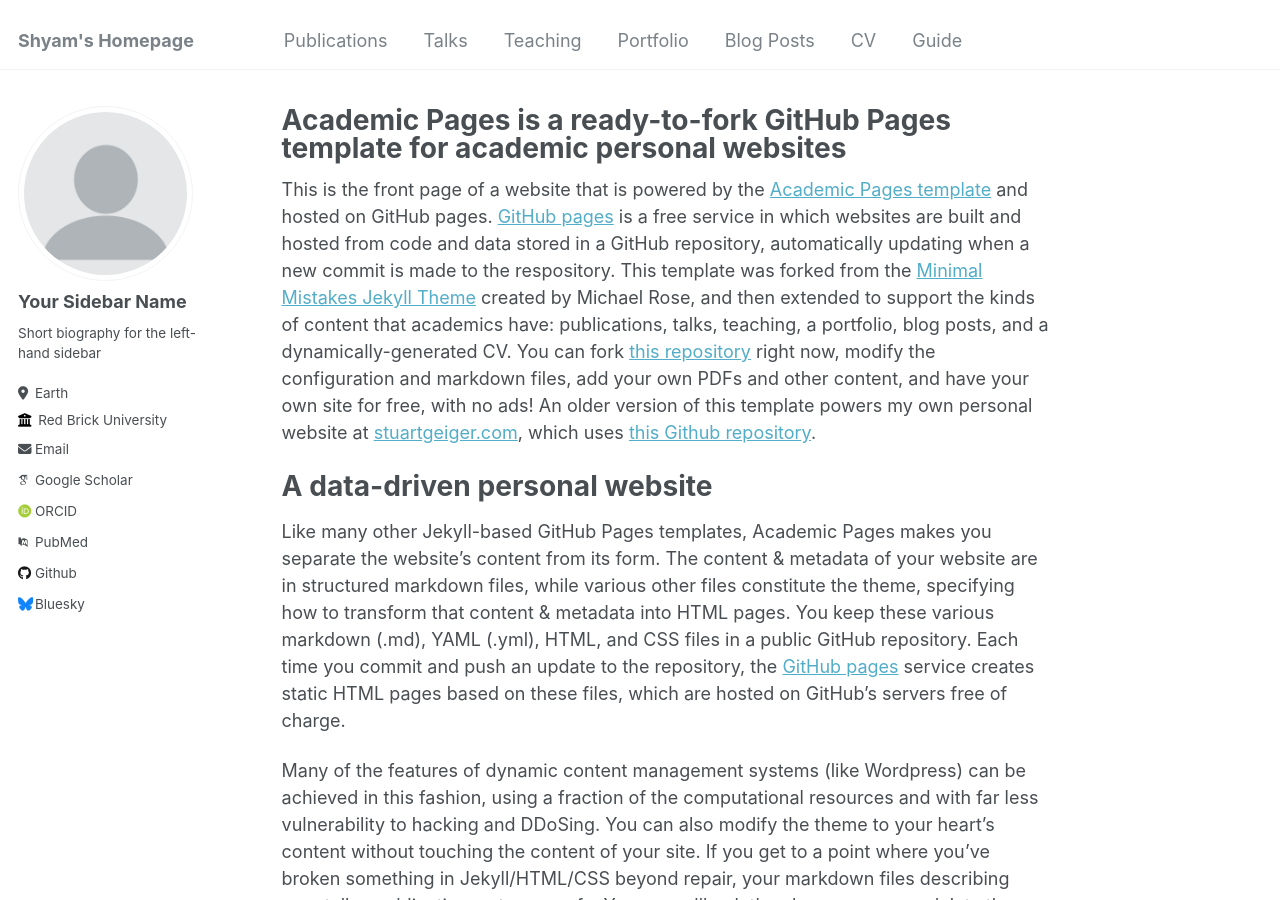
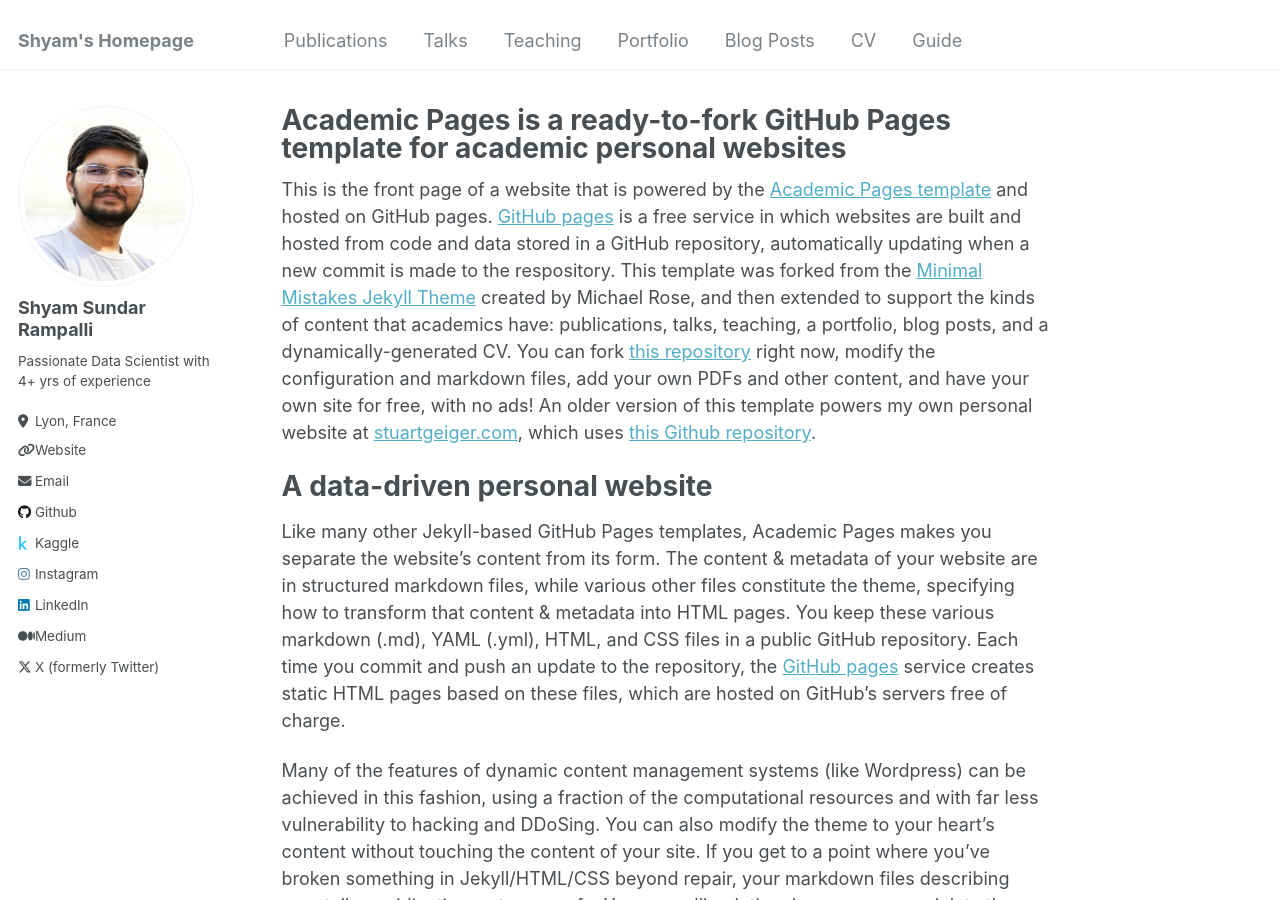
Before and after one commit to rampallishyam/rampallishyam.github.io, a Jekyll site: the page built from _pages/about.md, in a window 1280 px wide and 900 px high. Built offline with Jekyll 4.4.1, drawn with Linux system fonts in a browser that asks for light colours; some web fonts are replaced.

Commit message:
some more additions

```diff
--- a/_config.yml
+++ b/_config.yml
@@ -12,7 +12,7 @@ title                    : "Shyam's Homepage"
 title_separator          : "-"
 name                     : &name "Your Name"
 description              : &description "personal description"
-url                      : https://academicpages.github.io # the base hostname & protocol for your site e.g. "https://mmistakes.github.io"
+url                      : https://rampallishyam.github.io # the base hostname & protocol for your site e.g. "https://mmistakes.github.io"
 baseurl                  : "" # the subpath of your site, e.g. "/blog"
 repository               : "academicpages/academicpages.github.io"
 
@@ -21,51 +21,51 @@ repository               : "academicpages/academicpages.github.io"
 #               Additional customization can be done by editing /_includes/author-profile.html
 author:
   # Biographic information
-  avatar           : "profile.png"
-  name             : "Your Sidebar Name"
+  avatar           : "profile.jpg"
+  name             : "Shyam Sundar Rampalli"
   pronouns         : # example: "she/her"
-  bio              : "Short biography for the left-hand sidebar"
-  location         : "Earth"
-  employer         : "Red Brick University"
-  uri              : # URL
-  email            : "none@example.org"
+  bio              : "Passionate Data Scientist with 4+ yrs of experience"
+  location         : "Lyon, France"
+  employer         : # "Red Brick University"
+  uri              : "rampallishyam.github.io"
+  email            : "rampallishyam2@gmail.com"
 
   # Academic websites
   arxiv            : # URL - Update with the correct link to your profile
-  googlescholar    : "https://scholar.google.com/citations?user=PS_CX0AAAAAJ"
+  googlescholar    : # "https://scholar.google.com/citations?user=PS_CX0AAAAAJ"
   impactstory      : # URL
-  orcid            : "http://orcid.org/yourorcidurl"
+  orcid            : # "http://orcid.org/yourorcidurl"
   semantic         : # URL
-  pubmed           : "https://www.ncbi.nlm.nih.gov/pubmed/?term=john+snow"
+  pubmed           : # "https://www.ncbi.nlm.nih.gov/pubmed/?term=john+snow"
   researchgate     : # URL
 
   # Repositories and software development
   bitbucket        : # Username - Update with your username on the site
   codepen          : # Username
   dribbble         : # Username
-  github           : "academicpages"
-  kaggle           : # Username
+  github           : "rampallishyam"
+  kaggle           : "shyamsundar94"
   stackoverflow    : # User number or user number and name (i.e., use "1" or "1/jeff-atwood")
 
   # Social media
-  bluesky          : "bsky.app" # Replace this with you Bluesky username
+  bluesky          : # "bsky.app" # Replace this with you Bluesky username
   facebook         : # Username
   flickr           : # Username
   foursquare       : # Username
   goodreads        : # Username
   google_plus      : # Username
   keybase          : # Username
-  instagram        : # Username
+  instagram        : "shyamsees"
   lastfm           : # Username
-  linkedin         : # Username
+  linkedin         : "shyam-sundar-rampalli-852314144"
   mastodon         : # URL
-  medium           : # URL
+  medium           : "@mystlmon"
   pinterest        : # Username
   soundcloud       : # Username
   steam            : # Username
   telegram         : # URL
   tumblr           : # Username
-  twitter          : # Username for X / Twitter
+  twitter          : "rampallishyam2"
   vine             : # Username
   weibo            : # Username
   wikipedia        : # Username
```
Also changed, not shown: images/profile.jpg (added).
